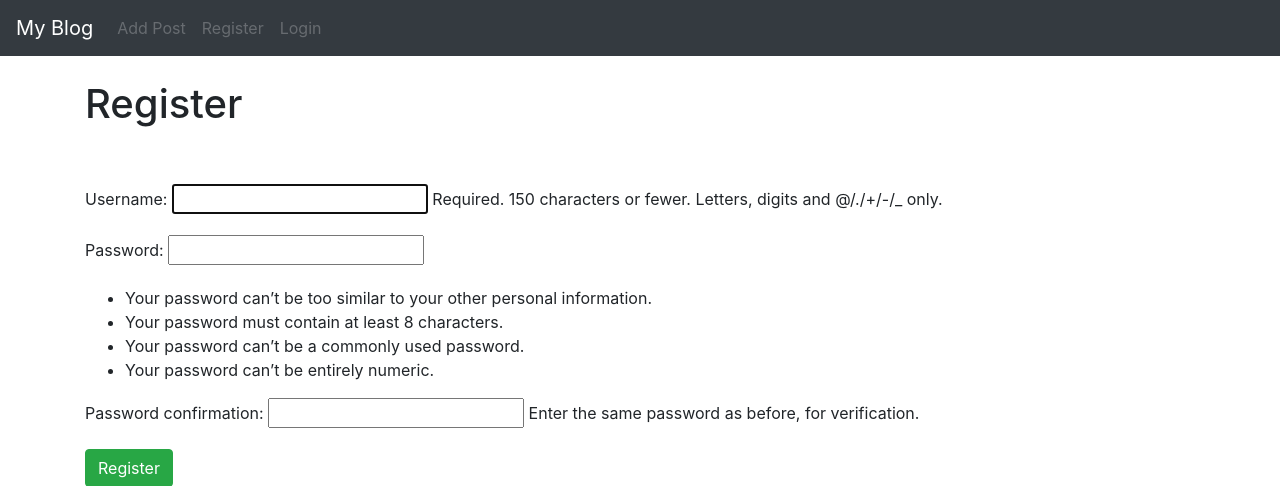
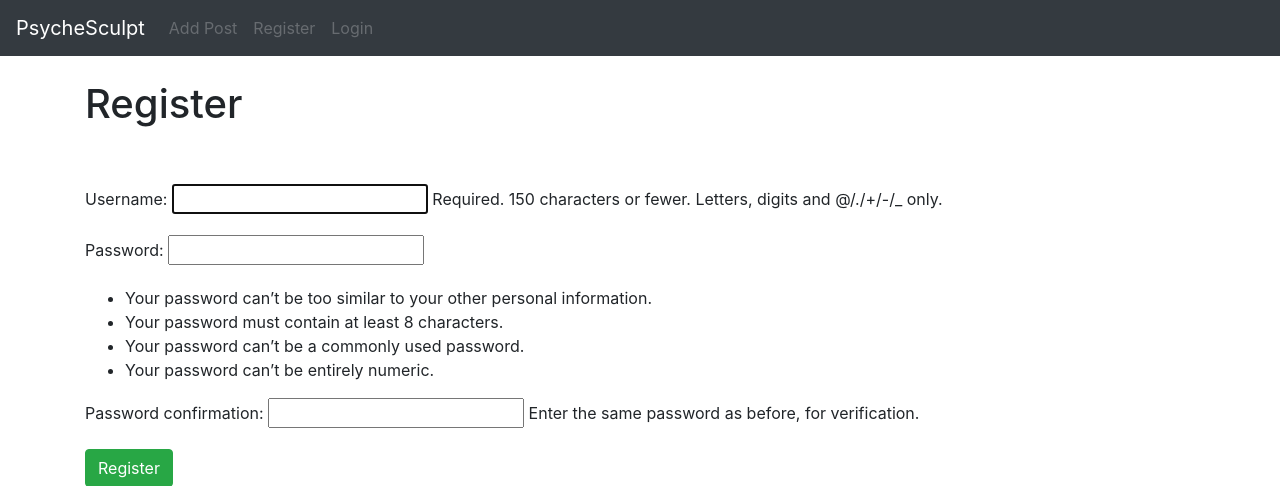
Before and after one commit to VanshikaVb/Blog-project, a Django app: page /members/register/ in a window 1280 px wide. Shown: the top 486 px of the page. Run offline with Django 4.2, Linux system fonts and the light colour scheme; some libraries are stand-ins or nearby versions.

Commit message:
Update base.html

```diff
--- a/blogging/myblog/templates/base.html
+++ b/blogging/myblog/templates/base.html
@@ -15,7 +15,7 @@
   </head>
   <body>
     <nav class="navbar navbar-expand-lg navbar-dark bg-dark">
-        <a class="navbar-brand" href="#">My Blog</a>
+        <a class="navbar-brand" href="#">PsycheSculpt</a>
         <button class="navbar-toggler" type="button" data-toggle="collapse" data-target="#navbarSupportedContent" aria-controls="navbarSupportedContent" aria-expanded="false" aria-label="Toggle navigation">
           <span class="navbar-toggler-icon"></span>
         </button>
```
